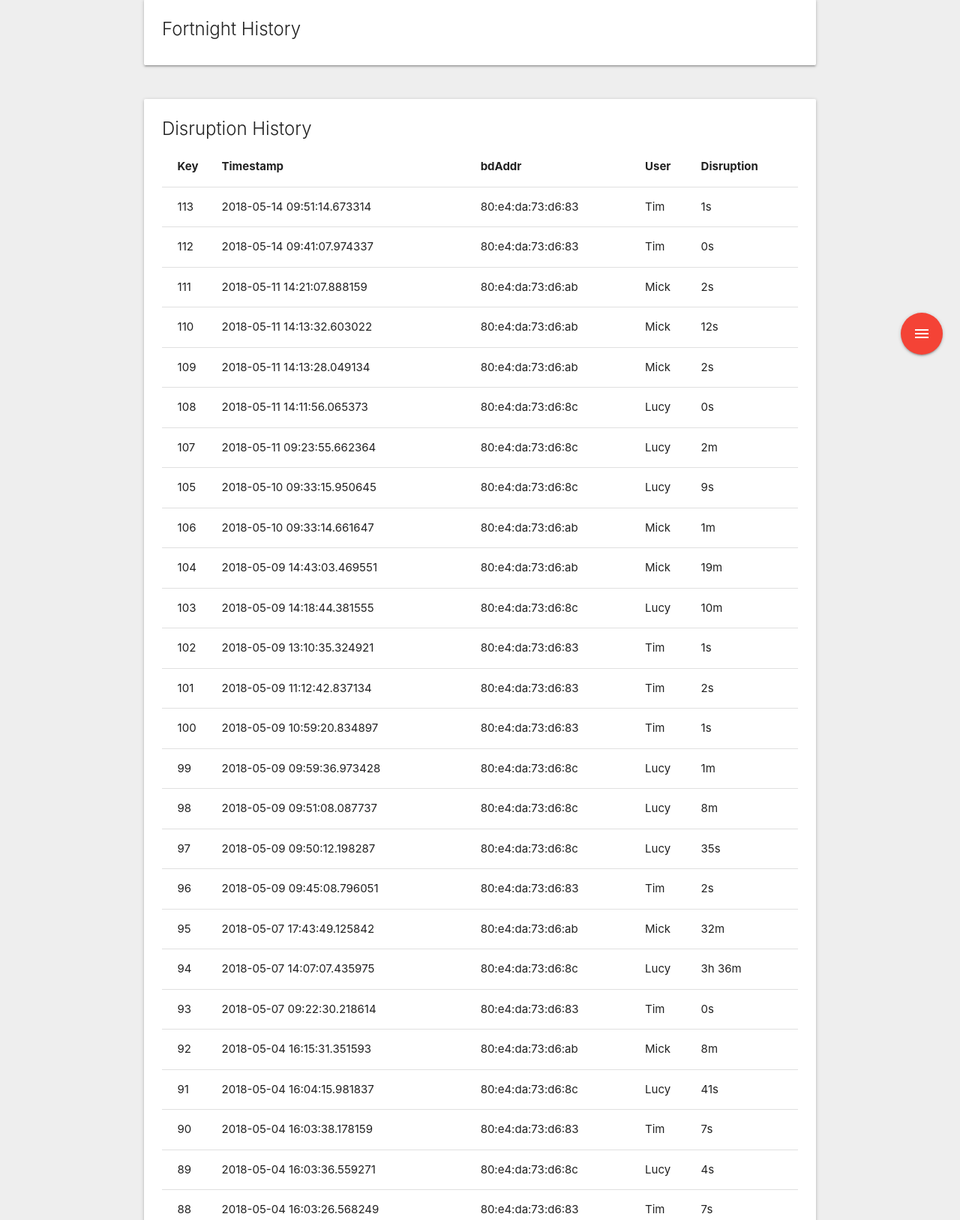
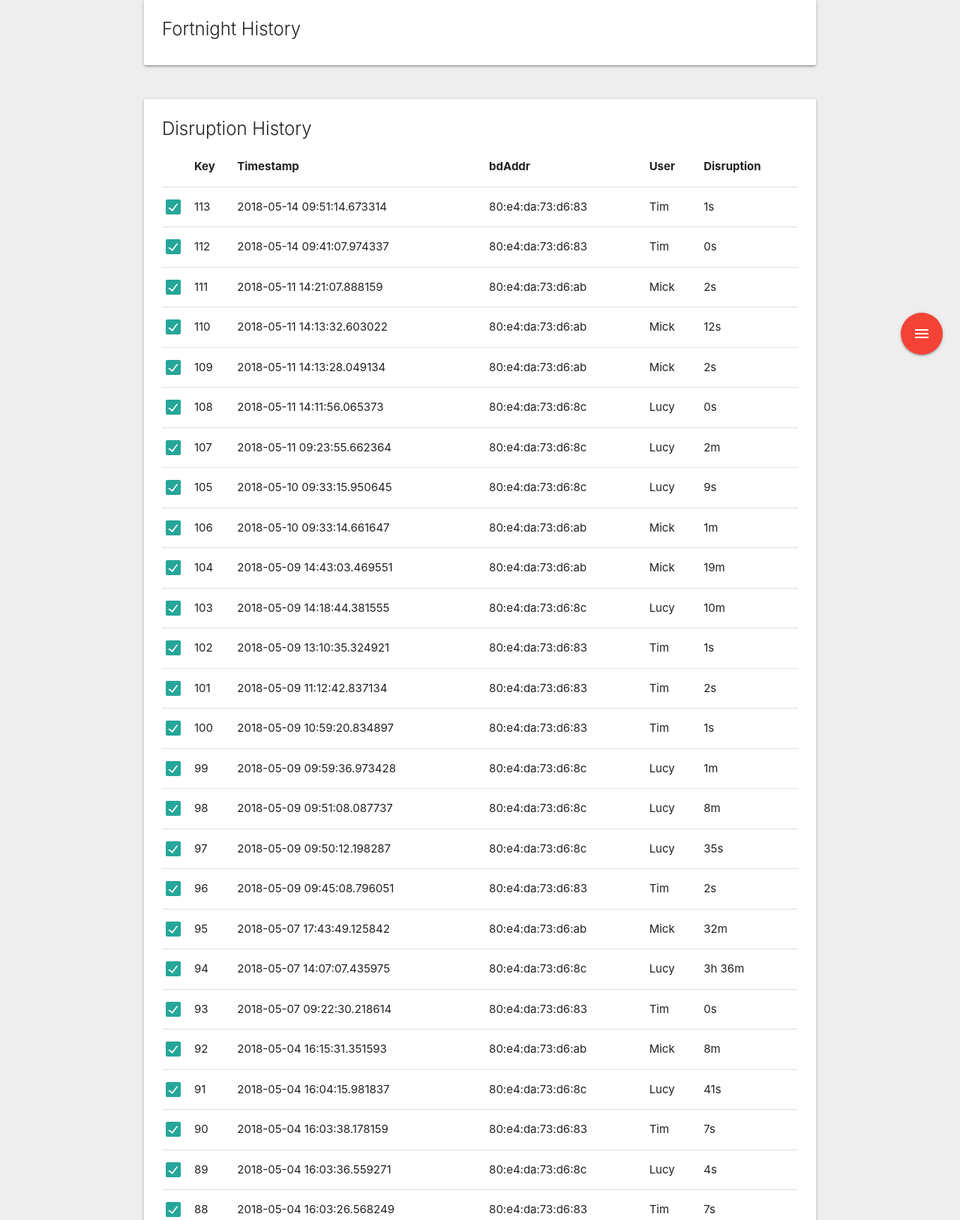
Before and after one commit to timvan/flicpi, a Flask app: page / in a window 1280 px wide. Shown: the part 304-1931 px from the top of the page at 75% size. Run offline with Flask 2, Linux system fonts and the light colour scheme; data that the repository does not hold is empty; some libraries are stand-ins or nearby versions.

Commit message:
checkboxes

```diff
--- a/python/templates/index.html
+++ b/python/templates/index.html
@@ -129,7 +129,7 @@
                         <tbody id="history_tablebody">
                             {% for row in history %}
                                 <tr>
-                                    <td><input type="checkbox" class="filled-in" checked="" /></td>
+                                    <td><label><input type="checkbox" class="filled-in" checked=""/><span style="height: 15px; padding-left: 15px;"></span></label></td>
                                     <td class="key">{{ row.key }}</td>
                                     <td>{{ row.timestamp }}</td>
                                     <td>{{ row.bdAddr }}</td>
@@ -375,7 +375,7 @@
         var str = '';
 
         str += '<tr>';
-        str += '<td><input type="checkbox" class="filled-in" checked="" /></td>'
+        str += '<td><label><input type="checkbox" class="filled-in" checked=""/><span style="height: 15px; padding-left: 15px;"></span></label></td>';
         str += ('<td class="key">' + data['key'] + '</td>')
         str += ('<td>' + data['timestamp'] + '</td>');
         str += ('<td>' + data['bdAddr'] + '</td>');
```
